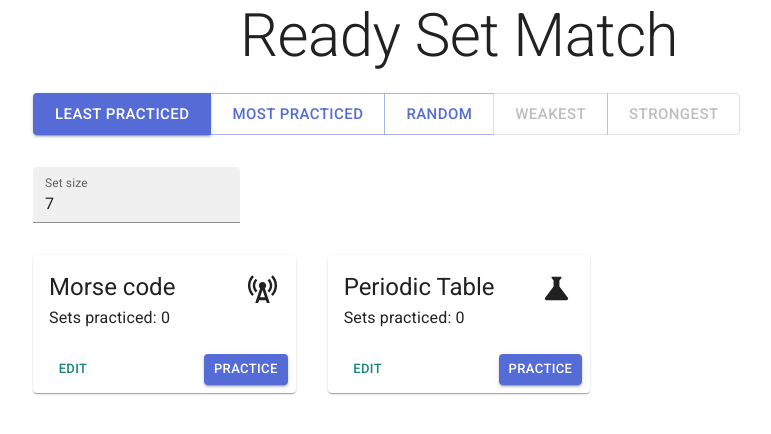
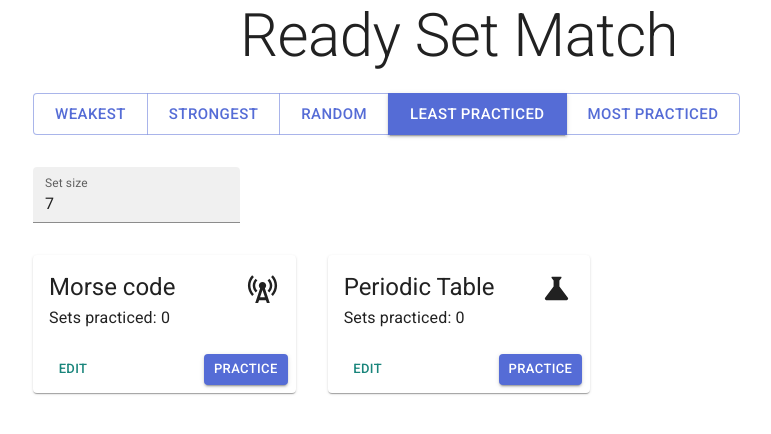
Before and after one commit to winterworks/ready-set-match, a React (Vite) app: page / in a window 1280 px wide. Shown: the top 434 px of the page, without its empty margins (181-952 px from the left). Built offline with nearby package versions, Linux system fonts and the light colour scheme.

Commit message:
Store made mistakes and enable sorting by mistakes

```diff
--- a/src/components/matcher.tsx
+++ b/src/components/matcher.tsx
@@ -17,13 +17,25 @@ export default function Matcher({ categoryId, category, leftSets, rightSets }: P
   const [selectedLeft, setSelectedLeft] = useState<number>();
   const [selectedRight, setSelectedRight] = useState<number>();
   const [correctSets, setCorrectSets] = useState<number[]>([]);
+  const [mistakes, setMistakes] = useState<{ [key: string]: number }>({})
   const [state, setState] = useAtom(stateAtom);
 
   useEffect(() => {
-    if (selectedLeft !== undefined && selectedLeft === selectedRight) {
-      setCorrectSets([...correctSets, selectedLeft]);
-      setSelectedLeft(undefined);
-      setSelectedRight(undefined);
+    if (selectedLeft !== undefined && selectedRight !== undefined) {
+      // A set is selected
+      if (selectedLeft === selectedRight) {
+        // The set is correct
+        setCorrectSets([...correctSets, selectedLeft]);
+        setSelectedLeft(undefined);
+        setSelectedRight(undefined);
+      } else {
+        // The set is wrong
+        setMistakes({
+          ...mistakes,
+          [selectedLeft]: mistakes[selectedLeft] ? mistakes[selectedLeft] + 1 : 1,
+          [selectedRight]: mistakes[selectedRight] ? mistakes[selectedRight] + 1 : 1,
+        })
+      }
     }
 
     if(correctSets.length === leftSets.length) {
@@ -32,11 +44,18 @@ export default function Matcher({ categoryId, category, leftSets, rightSets }: P
   }, [correctSets, selectedLeft, selectedRight]);
 
   function finishedPractice() {
-    const updatedSets = category.sets.map(
-      set => correctSets.includes(set.id)
-        ? { ...set, practiced: set.practiced ? set.practiced + 1 : 1 }
-        : set
-    );
+    const updatedSets = category.sets.map(set => {
+      if (correctSets.includes(set.id)) {
+        const currentMistakes = mistakes[set.id] || 0;
+        const previousMistakes = set.mistakes || 0;
+        return {
+          ...set,
+          practiced: set.practiced ? set.practiced + 1 : 1,
+          mistakes: previousMistakes + currentMistakes
+        }
+      }
+      return set;
+    });
 
     const newState = {
       ...state,
@@ -65,7 +84,7 @@ export default function Matcher({ categoryId, category, leftSets, rightSets }: P
     updateCurrent: Dispatch<SetStateAction<number | undefined>>
 ) {
     if (id === currentValue) {
-      updateCurrent(undefined);
+      updateCurrent(undefined); // Unselect item
     } else {
       updateCurrent(id);
     }
@@ -74,7 +93,7 @@ export default function Matcher({ categoryId, category, leftSets, rightSets }: P
   function renderItem(
     id: number,
     text: string,
-    itemClicked: (id: number) => void,
+    onClick: (id: number) => void,
     selectedId?: number
   ) {
     const isSelected = id === selectedId;
@@ -96,7 +115,7 @@ export default function Matcher({ categoryId, category, leftSets, rightSets }: P
       >
         <Button
           size="large"
-          onClick={!isCorrect ? () => itemClicked(id) : undefined}
+          onClick={!isCorrect ? () => onClick(id) : undefined}
           variant={variant}
           color={color}
           fullWidth
--- a/src/helpers/setSorting.ts
+++ b/src/helpers/setSorting.ts
@@ -16,15 +16,15 @@ export interface PracticeElement {
   disabled?: boolean;
 }
 
-function sortByPracticed(sets: Set[], sortByLeast: boolean) {
+function sortSetsBy(sets: Set[], attribute: 'practiced' | 'mistakes', ascending: boolean) {
   return sets.slice(0).sort((setA, setB) => {
-    const a = setA.practiced || 0;
-    const b = setB.practiced || 0;
+    const a = setA[attribute] || 0;
+    const b = setB[attribute] || 0;
 
     if (a === b) {
       return 0.5 - Math.random();
     }
-    if (sortByLeast) {
+    if (ascending) {
       return a - b;
     }
     return b - a;
@@ -32,21 +32,29 @@ function sortByPracticed(sets: Set[], sortByLeast: boolean) {
 }
 
 function sortLeastPracticed(sets: Set[]) {
-  return sortByPracticed(sets, true);
+  return sortSetsBy(sets, "practiced", true);
 }
 
 function sortMostPracticed(sets: Set[]) {
-  return sortByPracticed(sets, false);
+  return sortSetsBy(sets, "practiced", false);
 }
 
 function sortRandom(sets: Set[]) {
   return sets.slice(0).sort(() => 0.5 - Math.random());
 }
 
+function sortWeakest(sets: Set[]) {
+  return sortSetsBy(sets, "mistakes", false);
+}
+
+function sortStrongest(sets: Set[]) {
+  return sortSetsBy(sets, "mistakes", true);
+}
+
 export const practiceOptions: PracticeElement[] = [
+  { id: PracticeOption.WEAKEST, text: "Weakest", sort: sortWeakest },
+  { id: PracticeOption.STRONGEST, text: "Strongest", sort: sortStrongest },
+  { id: PracticeOption.RANDOM, text: "Random", sort: sortRandom },
   { id: PracticeOption.LEAST, text: "Least Practiced", sort: sortLeastPracticed },
-  { id: PracticeOption.MOST, text: "Most Practiced", sort: sortMostPracticed },
-  { id: PracticeOption.RANDOM, text: "Random", sort: sortRandom },
-  { id: PracticeOption.WEAKEST, text: "Weakest", disabled: true, sort: () => [] },
-  { id: PracticeOption.STRONGEST, text: "Strongest", disabled: true, sort: () => [] }
+  { id: PracticeOption.MOST, text: "Most Practiced", sort: sortMostPracticed }
 ];
```
